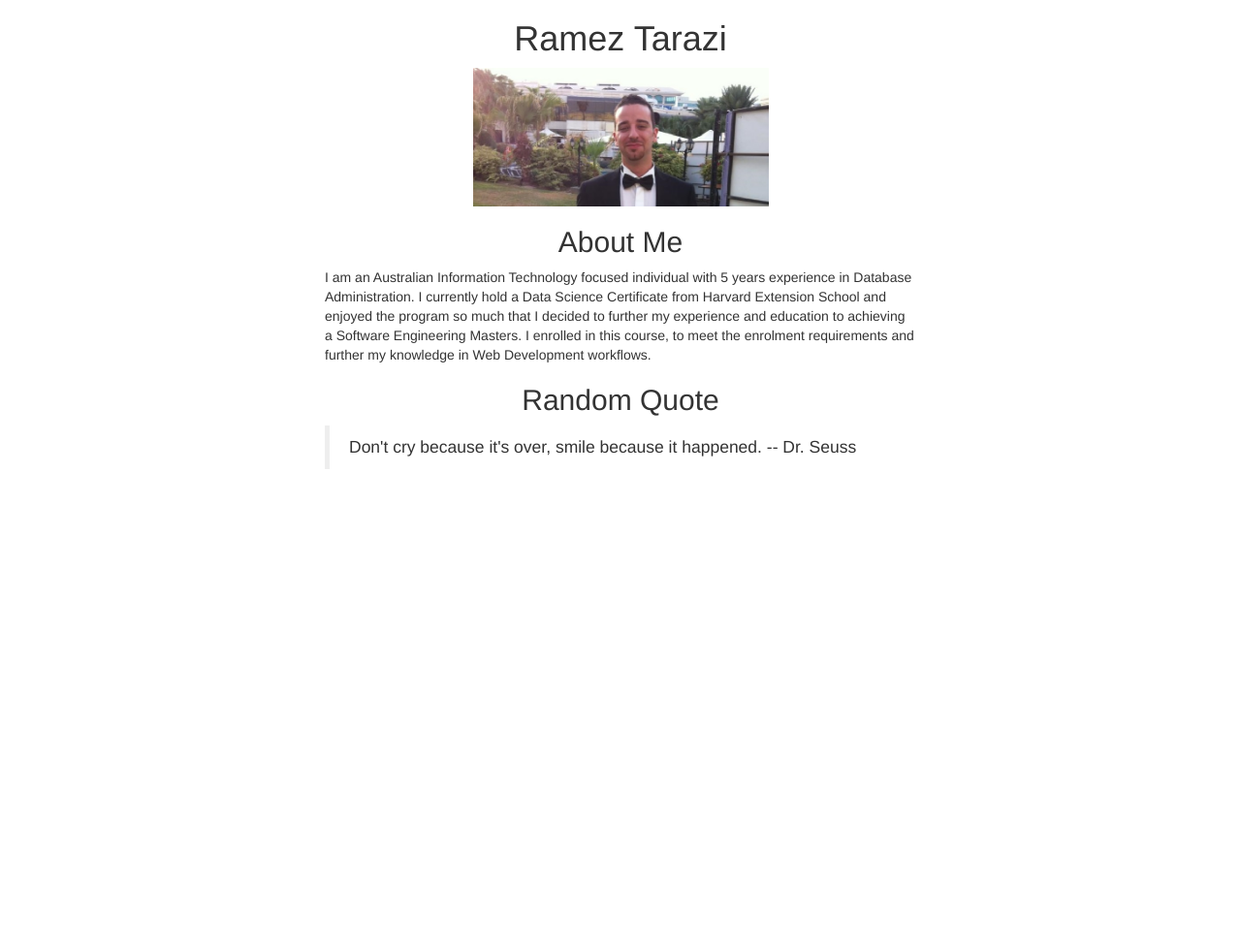
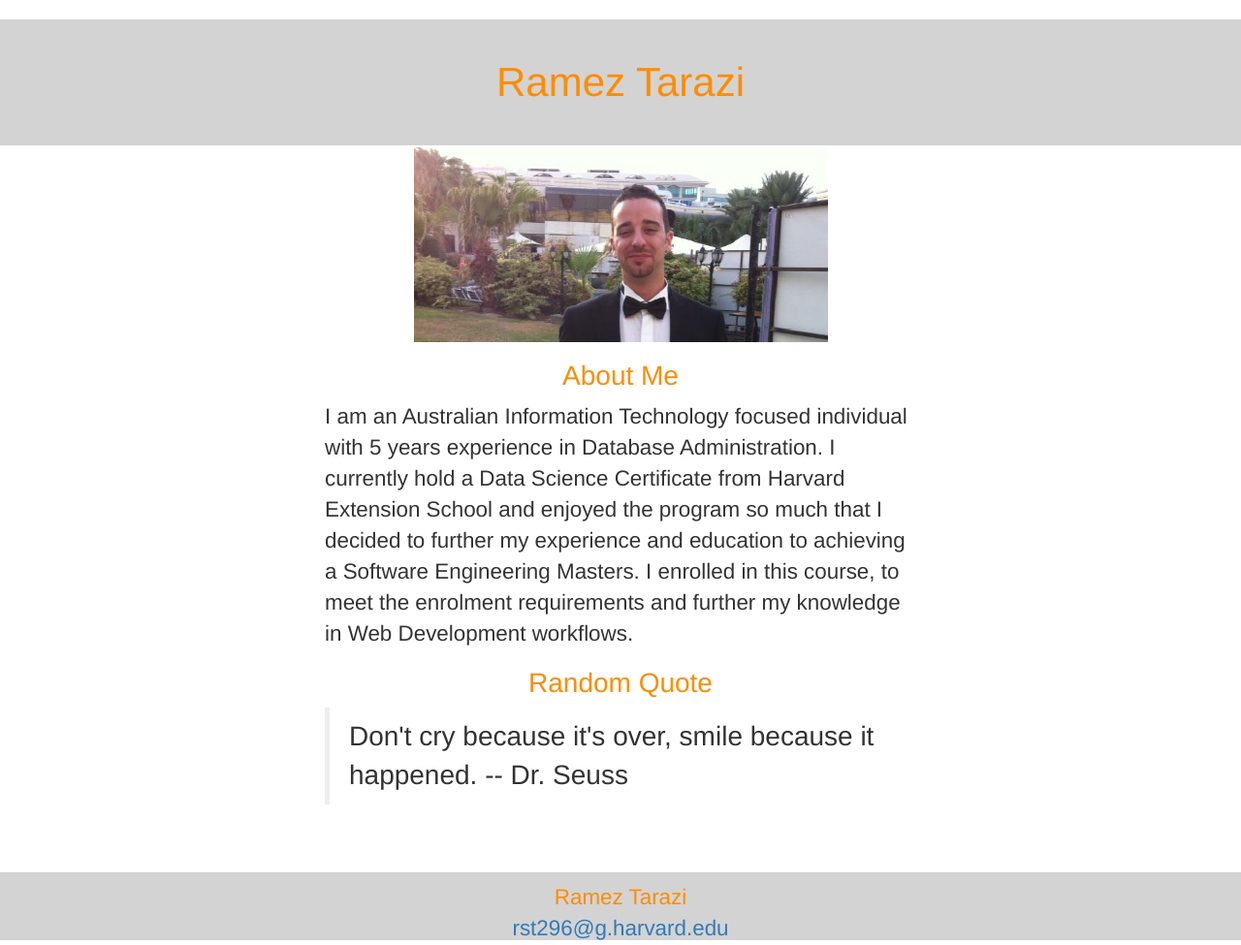
Before and after one commit to mezotarazi/p1, a PHP site: page / in a window 1280 px wide. Shown: the whole page at 97% size. Before the commit the page ends 484 px from the top, so only its background shows below. Run offline with PHP 8.4, Linux system fonts and the light colour scheme; some libraries are stand-ins or nearby versions.

Commit message:
updated css and html code

```diff
--- a/css/main.css
+++ b/css/main.css
@@ -1,5 +1,15 @@
 h1, h2, h3 {
     text-align:center;
+    font-size:2em;
+    color: darkorange;
+}
+
+p {
+    font-size: 1.6em;
+}
+
+blockquote {
+    font-size: 2em;
 }
 
 .container {
@@ -12,5 +22,36 @@ h1, h2, h3 {
 img {
     display:block;
     margin:auto;
-    width:50%;
+    width:70%;
 }
+
+header
+{
+	text-align: center;
+}
+
+header h1
+{
+  background-color: lightgrey;
+    color: darkorange;
+  padding-top: 1em;
+  padding-bottom: 1em;
+  font-size: 3em;
+  margin-bottom: 2px;
+}
+
+footer
+{
+	text-align;center;
+}
+
+footer p
+{
+
+	padding-top: 10px;
+	margin: 5px auto;
+	text-align: center;
+	background-color: lightgrey;
+	color: darkorange;
+	height: 70px;
+}
--- /dev/null
+++ b/htmltest.php
@@ -0,0 +1 @@
+<?php echo 'Hello World'; ?>
--- a/index.php
+++ b/index.php
@@ -16,11 +16,10 @@
 
 </head>
 <body>
-
+	<header>
+	    <h1 id="name">Ramez Tarazi</h1>
+	</header>
 	<div class="container">
-
-		<h1>Ramez Tarazi</h1>
-
 		<img src='images/ramez-pic.jpg' alt='Ramez Pic'>
 
 		<h2>About Me</h2>
@@ -44,8 +43,15 @@
         </blockquote>
 
 	</div>
+    <footer>
+        <p>
+            Ramez Tarazi
+            <br />
+            <a href="mailto:rst296@g.harvard.edu">rst296@g.harvard.edu</a>
+        </p>
+    </footer>
 
-	<script src="//netdna.bootstrapcdn.com/bootstrap/3.1.1/js/bootstrap.min.js"></script>
 
+    <script src="//netdna.bootstrapcdn.com/bootstrap/3.1.1/js/bootstrap.min.js"></script>
 </body>
 </html>
```
Also changed, not shown: htmltest.txt (added).
